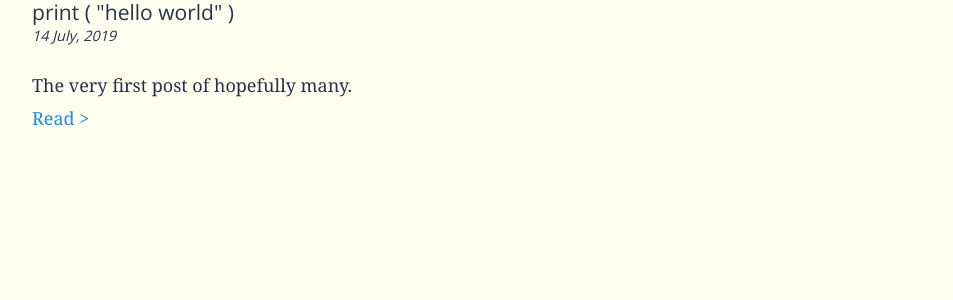
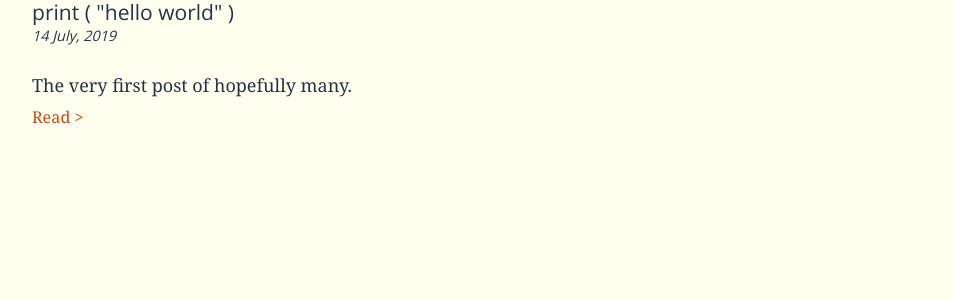
Before and after one commit to t4nuj/t4nuj.github.io, a Jekyll site: the page built from blog-index.html, in a window 1280 px wide. Shown: the part 194-494 px from the top of the page, without its empty margins (160-1113 px from the left). Built offline with Jekyll 4.4.1, drawn with Linux system fonts in a browser that asks for light colours; nearby versions of some CDN libraries; some web fonts are replaced.

Commit message:
Minor Enhancements

```diff
--- a/_sass/read-more.scss
+++ b/_sass/read-more.scss
@@ -1,6 +1,7 @@
 .read-more-link {
 	margin-top: 0.5rem;
 	display: block;
+	font-size: 0.9rem;
 }
 
 .read-more-container {
--- a/_sass/solarized.scss
+++ b/_sass/solarized.scss
@@ -25,16 +25,25 @@
 
 @mixin accentize($accent) {
     .tooltip:hover i, a:active *, a:hover * { color: $accent; }
+
     .current-page a {color: $accent;}
+
     .navbar, .navbar>div{ border-bottom-color: $accent }
+
     #cursor {color: $accent}
+
     .navbar a:hover, a.no-dec:hover {color: $accent}
+
     .proj-title {
       color: $accent;
     }
     .read-more, .read-more-mobile {color: $accent}
 
     .blog-container-inner:hover .blog-title {
+        color: $accent;
+    }
+
+    a.read-more-link {
         color: $accent;
     }
 }
```
